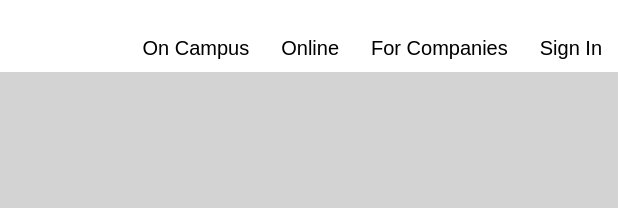
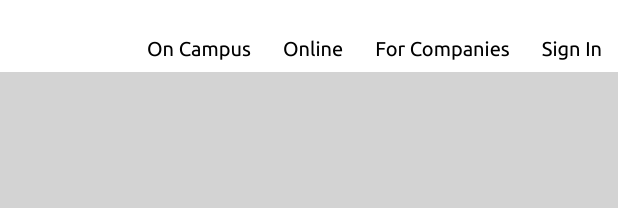
Before and after one commit to katieprogrammes/colmar, a plain HTML site: page index.html in a window 1280 px wide. Shown: the top 208 px of the page, 654-1280 px from the left. Drawn offline with Linux system fonts and the light colour scheme.

Commit message:
added ubuntu font

```diff
--- a/index.html
+++ b/index.html
@@ -5,6 +5,9 @@
         <meta name="viewport" content="width-device-width, initial-scale=1.0">
         <meta http-equiv="U-XA-Compatible" content="ie=edge">
         <link rel="stylesheet" href="./resources/css/style.css">
+        <link rel="preconnect" href="https://fonts.googleapis.com">
+        <link rel="preconnect" href="https://fonts.gstatic.com" crossorigin>
+        <link href="https://fonts.googleapis.com/css2?family=Ubuntu:wght@400;700&display=swap" rel="stylesheet">
         <title>Colmar Academy</title>
     </head>
     <header>
--- a/resources/css/style.css
+++ b/resources/css/style.css
@@ -24,7 +24,7 @@ header a {
 header nav li {
     list-style: none;
     padding-left: 2rem;
-    font-family: sans-serif;
+    font-family: 'Ubuntu', sans-serif;
 }
 img .logo {
     height: 32px;
@@ -63,7 +63,7 @@ img .logo {
 .bantent {
     padding-left: 5rem;
     padding-top: 4rem;
-    font-family: sans-serif;
+    font-family: 'Ubuntu', sans-serif;
 }
 .bantent h1 {
     font-size: 4rem;
```
